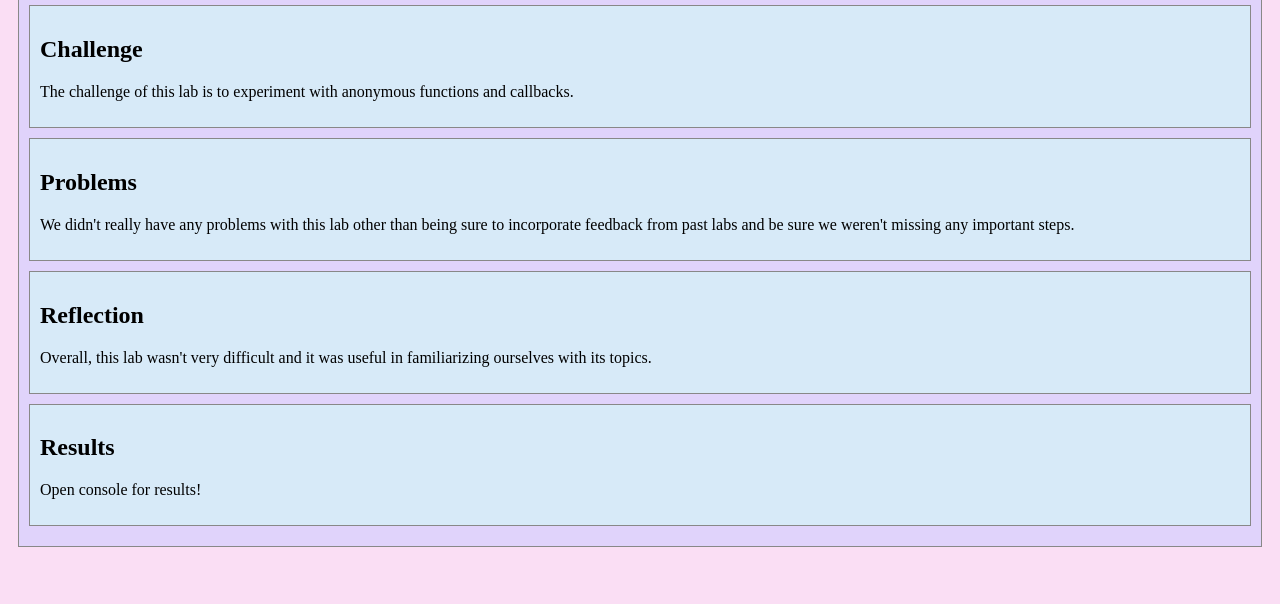
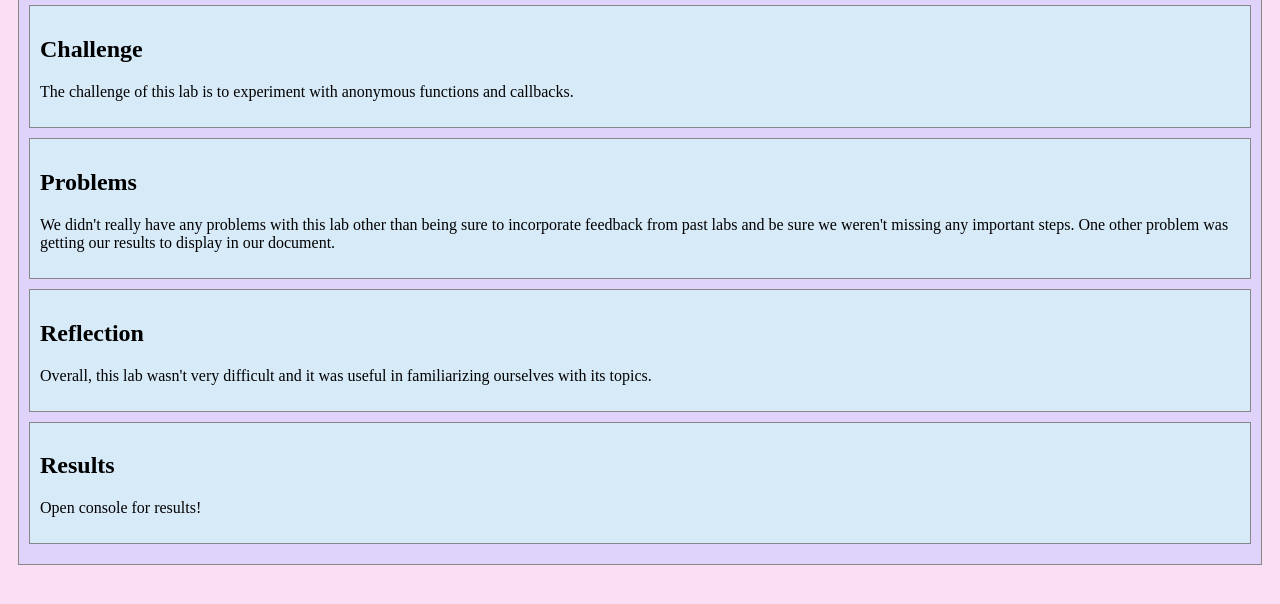
Before and after one commit to plvmbl0ssom/art101, a plain HTML site: page lab8/index.html in a window 1280 px wide. Shown: the part 106-710 px from the top of the page. Drawn offline with nearby package versions, Linux system fonts and the light colour scheme.

Commit message:
lab 8 problems

```diff
--- a/lab8/index.html
+++ b/lab8/index.html
@@ -34,7 +34,7 @@
 
 			<div class="minor-section">
 					<h2>Problems</h2>
-					<p>We didn't really have any problems with this lab other than being sure to incorporate feedback from past labs and be sure we weren't missing any important steps.</p>
+					<p>We didn't really have any problems with this lab other than being sure to incorporate feedback from past labs and be sure we weren't missing any important steps. One other problem was getting our results to display in our document.</p>
 			</div>
 
 			<div class="minor-section">
```
